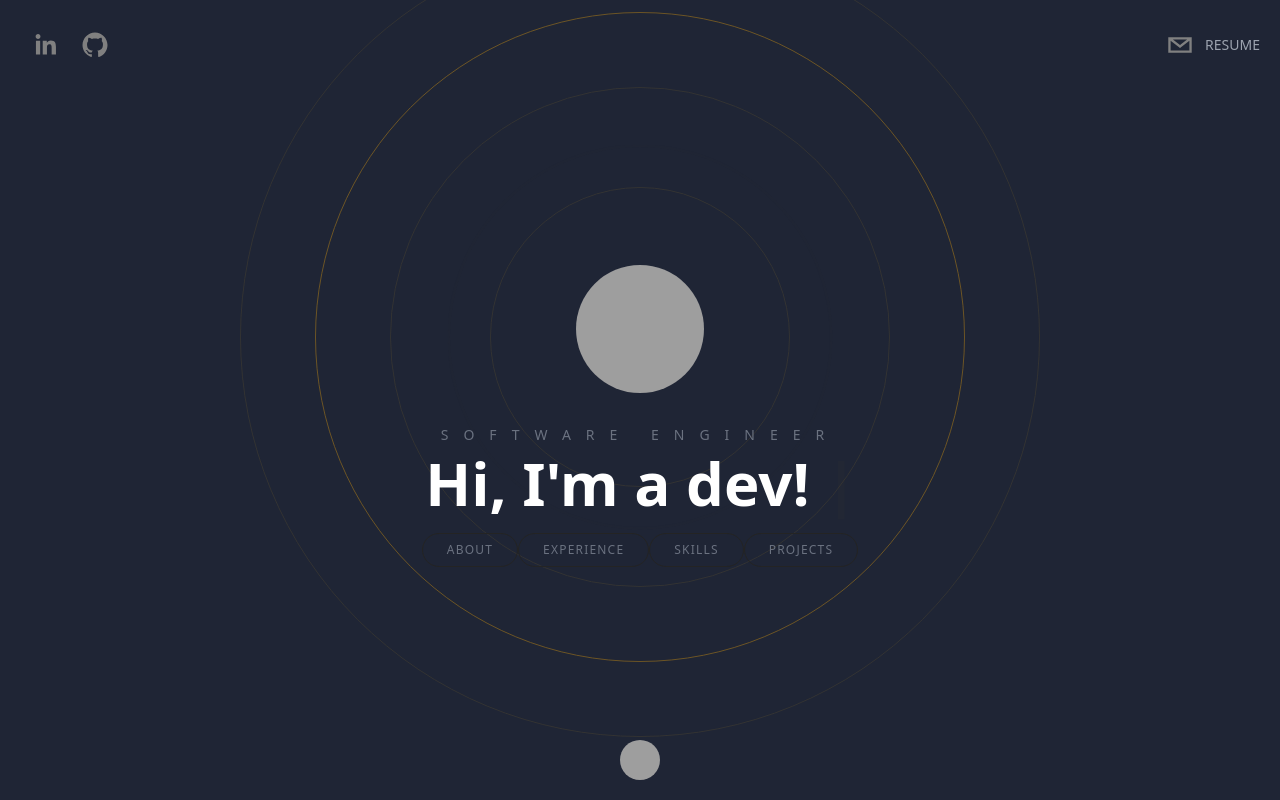
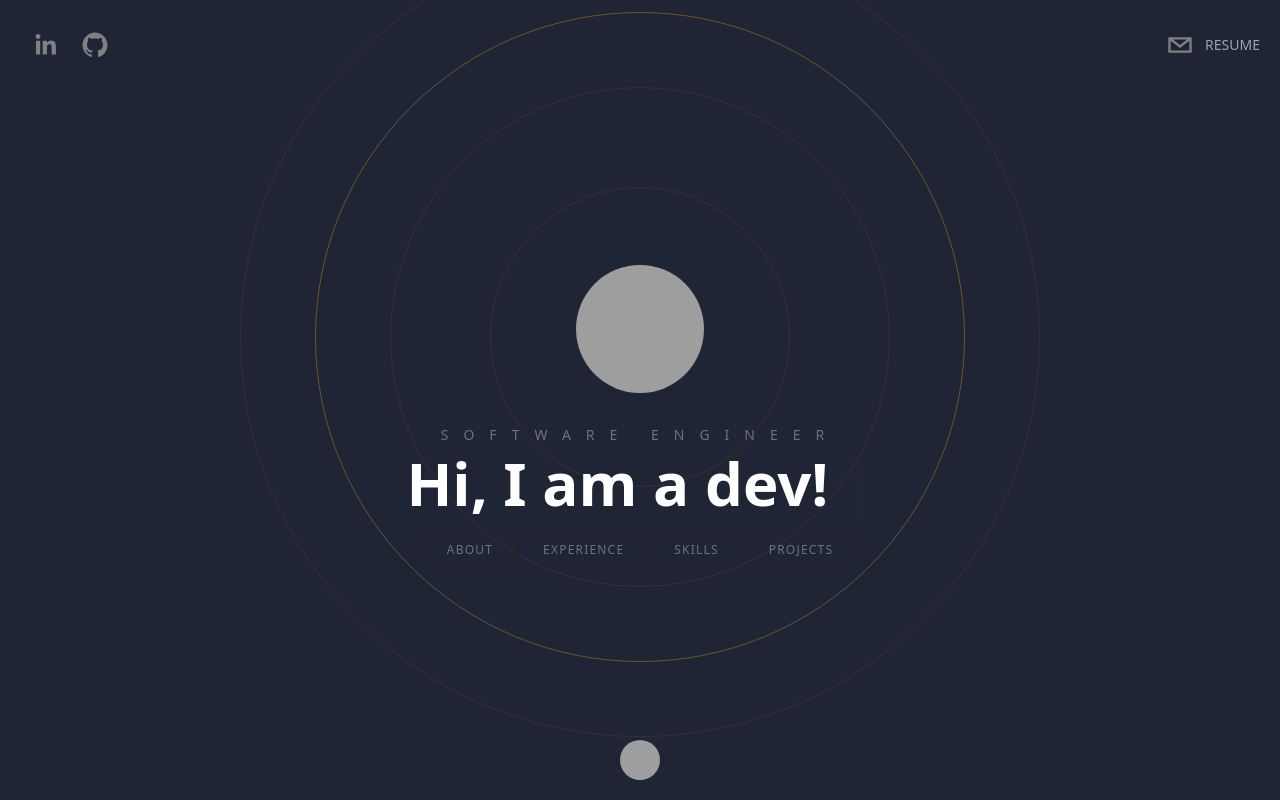
Before and after one commit to ricardocrzz/personalWebsite, a Next.js app: page / in a window 1280 px wide. Built offline with nearby package versions, Linux system fonts and the light colour scheme; grey boxes are pictures that could not be loaded.

Commit message:
Update Hero.tsx

```diff
--- a/components/Hero.tsx
+++ b/components/Hero.tsx
@@ -19,7 +19,7 @@ function Hero({ }: Props) {
             <div className='z-20'>
                 <h2 className="text-sm uppercase text-gray-500 pb-2 tracking-[15px]">Software Engineer</h2>
                 <h1 className='text-5xl lg:text-6xl font-semibold px-10'>
-                    <span className='mr-3'>Hi, I'm {text}</span>
+                    <span className='mr-3'>Hi, I am {text}</span>
                     <Cursor cursorColor='#F7AB0A' />
                 </h1>
                 <div className="pt-5">
```
